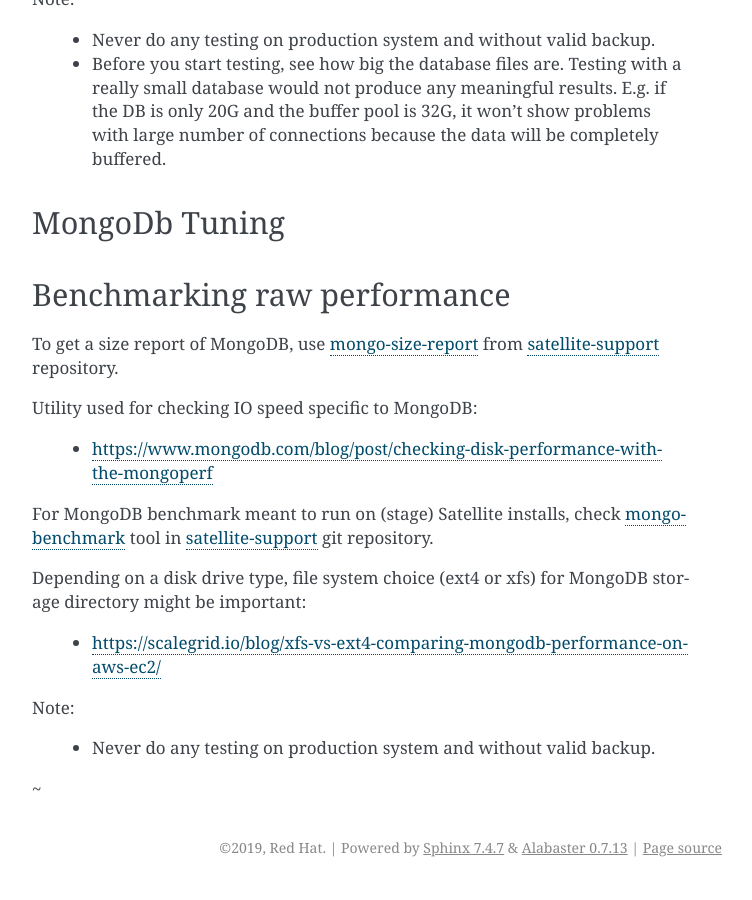
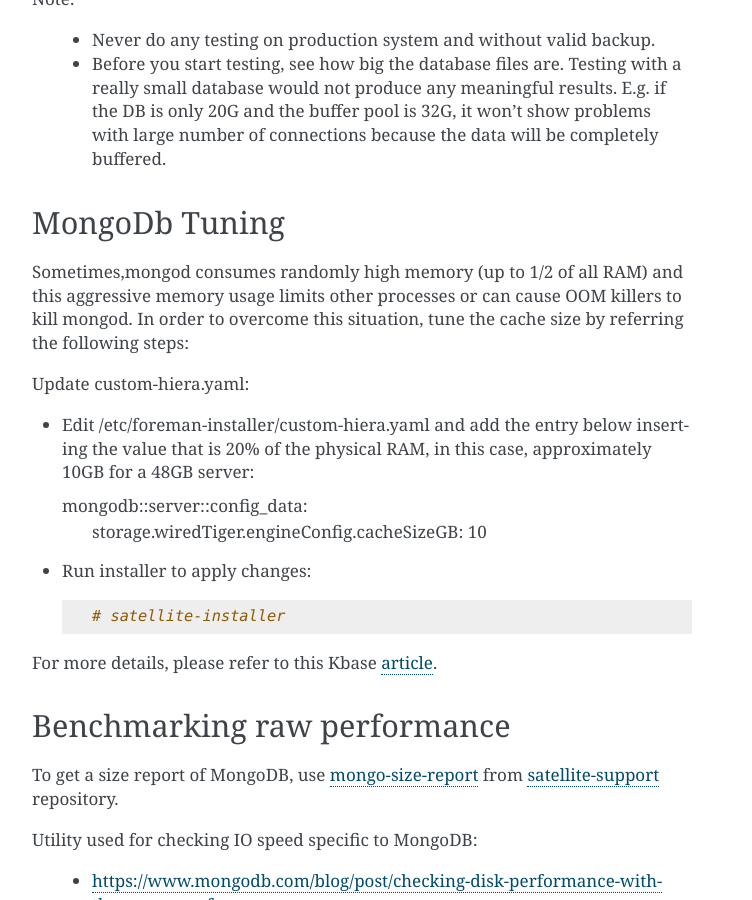
Before and after one commit to RedHatSatellite/satellite-performance-tuning, a Sphinx documentation site: the page built from docs/satellite-configuration-tuning.rst, in a window 1280 px wide and 900 px high, scrolled down 8530 px. Shown: the whole window, without its empty margins (388-1140 px from the left). Built offline with Sphinx 7.4.7, drawn with Linux system fonts in a browser that asks for light colours.

Commit message:
add mongodb tuning

```diff
--- a/docs/satellite-configuration-tuning.rst
+++ b/docs/satellite-configuration-tuning.rst
@@ -237,6 +237,22 @@
 MongoDb Tuning
 ==============
 
+Sometimes,mongod consumes randomly high memory (up to 1/2 of all RAM) and this aggressive memory usage limits other processes or can cause OOM killers to kill mongod. In order to overcome this situation, tune the cache size by referring the following steps:
+
+Update custom-hiera.yaml:
+
+-  Edit /etc/foreman-installer/custom-hiera.yaml and add the entry below inserting the value that is 20% of the physical RAM, in this case, approximately 10GB for a 48GB server::
+
+  mongodb::server::config_data:
+   storage.wiredTiger.engineConfig.cacheSizeGB: 10
+
+- Run installer to apply changes::
+
+  # satellite-installer
+
+For more details, please refer to this Kbase `article <https://access.redhat.com/solutions/4505561>`_.
+
+
 Benchmarking raw performance
 ============================
 
```
